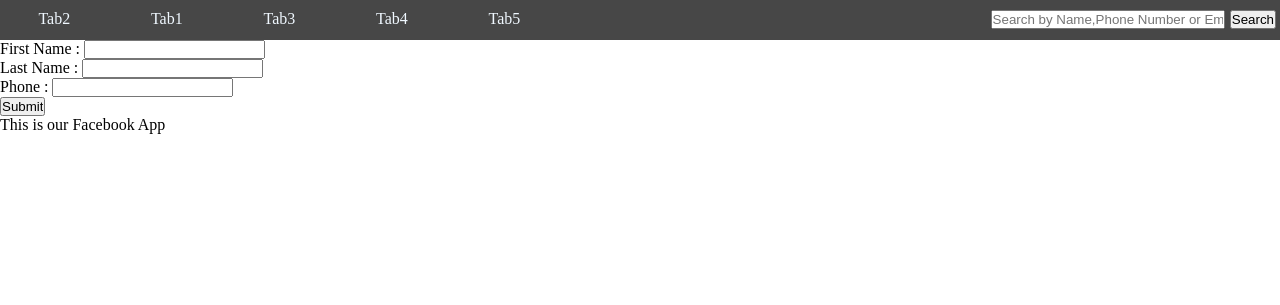
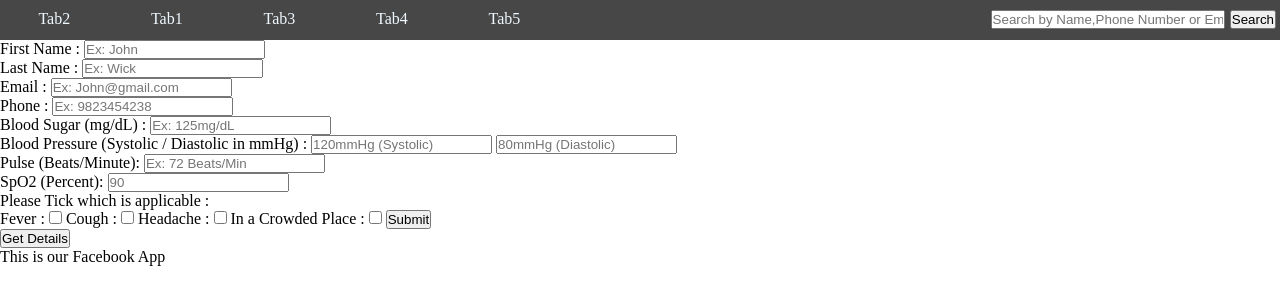
Before and after one commit to swapnilnyk10/Chill-Kar-WOC-2021, a Django app: page /homepage.html in a window 1280 px wide. Shown: the top 305 px of the page. Run offline with Django 3.2, Linux system fonts and the light colour scheme.

Commit message:
Completed form , added Automatic email feature , added details tab to see the details & Minor improvements

```diff
--- a/form/urls.py
+++ b/form/urls.py
@@ -1,6 +1,13 @@
 from django.urls import path
 from form import views
+from django.contrib import admin
+
+# The code Below is for Django Header Customization
+admin.site.site_header = "Developer-Swapnil's Administration"
+admin.site.site_title = "Swapnil's Admin"
+admin.site.index_title="Dashboard of Mr. Swapnil"
 urlpatterns = [
     path('', views.index),
     path('homepage.html', views.homepage,name='homepage'),
+    path('display.html', views.display,name='display'),
 ]
--- a/form/views.py
+++ b/form/views.py
@@ -1,16 +1,46 @@
-from django.shortcuts import render,HttpResponse
+from django.shortcuts import render
 from form.models import collect
+from form.models import Data
+from  django.core.mail import send_mail
 # Create your views here.
-def hello(request):
-    return HttpResponse("Hello")
 def index(request):
     return render(request,'index.html')
 def homepage(request):
     if request.method=="POST":
-
         fname = request.POST['fname']
         lname = request.POST['lname']
+        Email = request.POST['Email']
         phone = request.POST['phone']
-        ins = collect(firstname=fname,lastname=lname,phone=phone)
+        BloodSugar = request.POST['BloodSugar']
+        BloodPressureSystolic = request.POST['BloodPressureSystolic']
+        BloodPressureDiastolic = request.POST['BloodPressureDiastolic']
+        Pulse = request.POST['Pulse']
+        SpO2 = request.POST['SpO2']
+        Fever = bool( request.POST.get('Fever',False))
+        Cough = bool (request.POST.get('Cough',False))
+        Headache = bool (request.POST.get('Headache',False))
+        InaCrowdedPlace =bool (request.POST.get('InaCrowdedPlace',False))
+
+        send_mail(
+            fname + lname,#Subject
+            "Blood Sugar = " + BloodSugar  + " "+"Blood Pressure Systolic = "+ BloodPressureSystolic  + " " +"Blood Pressure Systolic = "+ BloodPressureDiastolic + " " + "Pulse = " + Pulse  + " "+ "SpO2 = " +SpO2 ,#Message
+            Email,#From Email
+            ['swapnilnayak9@gmail.com'],#To Email
+        )
+
+        ins = collect(firstname=fname,lastname=lname,Email=Email,phone=phone,BloodSugar=BloodSugar,BloodPressureSystolic=BloodPressureSystolic,BloodPressureDiastolic=BloodPressureDiastolic,Pulse=Pulse,SpO2=SpO2,Fever=Fever,Cough=Cough,Headache=Headache,InaCrowdedPlace=InaCrowdedPlace)
+
         ins.save()
     return render(request,'homepage.html')
+
+def display(request):
+    # name = request.POST['name']
+    name = request.POST.get('name')
+    data1 = collect.objects.all()
+    for ins in data1:
+        if name == ins.firstname:
+            return render(request,"display.html",{'ins':ins})
+            break
+    else :
+        sentence = "No entry found"
+        return render(request,"display.html",{'sentence':sentence})
--- /dev/null
+++ b/static/homepage.js
@@ -0,0 +1,37 @@
+function collect(){
+    var BS=0,BPS=0,BPD=0,P=0,S=0,F=0,C=0,H=0,I=0;
+    var fname = document.getElementById("fname").value;
+    var lname = document.getElementById("lname").value;
+    var BloodSugar =document.getElementById("BloodSugar").value;
+    var BloodPressureSystolic = document.getElementById("BloodPressureSystolic").value;
+    var BloodPressureDiastolic = document.getElementById("BloodPressureDiastolic").value;
+    var Pulse = document.getElementById("Pulse").value;
+    var SpO2 = document.getElementById("SpO2");
+    var Fever = document.getElementById("Fever");
+    var Cough =document.getElementById("Cough");
+    var Headache = document.getElementById("Headache");
+    var InaCrowdedPlace = document.getElementById("InaCrowdedPlace");
+    if(BloodSugar>= 80 && BloodSugar<=180){
+        BS=1;
+    }
+    if(BloodPressureSystolic>=110 && BloodPressureSystolic<=120){
+        BPS=1;
+    }
+    if(BloodPressureDiastolic>=70 && BloodPressureDiastolic<=80){
+        BPD=1
+    }
+    if(Pulse>=60 && Pulse<=100){
+        P=1;
+    }
+    if(SpO2>= 98 && SpO2<=100){
+        S=1;
+    }
+    if(Fever.checked== true || Cough.checked == true || Headache.checked == true || InaCrowdedPlace.checked == true){
+        if(BS==0 || BPS==0 || BPD == 0 || P == 0 || S == 0){
+            window.alert("You are at Risk!!! You need to consult a Doctor")
+        }
+        else{
+            window.alert("You are safe!!! But follow the protocols and monitor your health continuosly")
+        }
+    }
+}
--- a/templates/homepage.html
+++ b/templates/homepage.html
@@ -6,7 +6,7 @@
     <meta http-equiv="X-UA-Compatible" content="IE=edge">
     <meta name="viewport" content="width=device-width, initial-scale=1.0">
     <title>Homepage</title>
-    <link rel="stylesheet" href="{%static 'homepage.css'%}">
+    <link rel="stylesheet" href="{% static 'homepage.css' %}">
 </head>
 <body>
     <div class="container">
@@ -24,14 +24,38 @@
         <form action="/homepage.html" method="POST">
             {%csrf_token%}
             <label for="fname">First Name :</label>
-            <input type="text" name="fname"><br>
+            <input type="text" name="fname" placeholder="Ex: John" id="fname" required><br>
             <label for="lname">Last Name :</label>
-            <input type="text" name="lname"><br>
+            <input type="text" name="lname" placeholder="Ex: Wick" id="lname" required><br>
+            <label for="Email">Email :</label>
+            <input type="email" name="Email" placeholder="Ex: John@gmail.com" id="Email" required><br>
             <label for="phone">Phone :</label>
-            <input type="phone" name="phone"><br>
-            <input type="submit">
+            <input type="phone" name="phone" placeholder="Ex: 9823454238" id="phone" required><br>
+            <label for="BloodSugar">Blood Sugar (mg/dL) :</label>
+            <input type="number" name="BloodSugar" id="BloodSugar" required placeholder="Ex: 125mg/dL"><br>
+            <label for="Blood Pressure ">Blood Pressure (Systolic / Diastolic in mmHg) :</label>
+            <input type="number" name="BloodPressureSystolic" id="BloodPressureSystolic" required placeholder="120mmHg (Systolic)">
+            <input type="number" name="BloodPressureDiastolic" id="BloodPressureDiastolic" required placeholder="80mmHg (Diastolic)"><br>
+            <label for="Pulse">Pulse (Beats/Minute):</label>
+            <input type="number" name="Pulse" id="Pulse" required placeholder="Ex: 72 Beats/Min"><br>
+            <label for="SpO2">SpO2 (Percent):</label>
+            <input type="number" name="SpO2" id="SpO2" required placeholder="90"><br>
+            <label for="Tick">Please Tick which is applicable :</label><br>
+            <label for="Fever">Fever :</label>
+            <input type="checkbox" name="Fever" id="Fever">
+            <label for="Cough">Cough :</label>
+            <input type="checkbox" name="Cough" id="Cough" >
+            <label for="Headache">Headache :</label>
+            <input type="checkbox" name="Headache" id="Headache">
+            <label for="InaCrowdedPlace">In a Crowded Place :</label>
+            <input type="checkbox" name="InaCrowdedPlace" id="InaCrowdedPlace">
+            <input type="submit" onclick="collect()">
+        </form>
+        <form action="display.html">
+            <input type="submit" value="Get Details" />
         </form>
         <p>This is our Facebook App</p>
     </div>
+    <script src="{% static 'homepage.js' %}"></script>
 </body>
 </html>
```
Also changed, not shown: Website/settings.py (+20 -0 lines), form/models.py (+29 -0 lines), templates/display.html (added, +39 -0 lines), db.sqlite3, form/migrations/0003_auto_20210518_1122.py (added), form/migrations/0004_auto_20210518_1139.py (added), form/migrations/0005_auto_20210518_1407.py (added), form/migrations/0006_collect_email.py (added), static/homepages.js (deleted).
